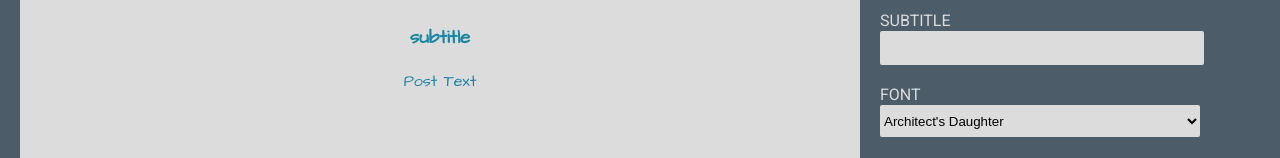
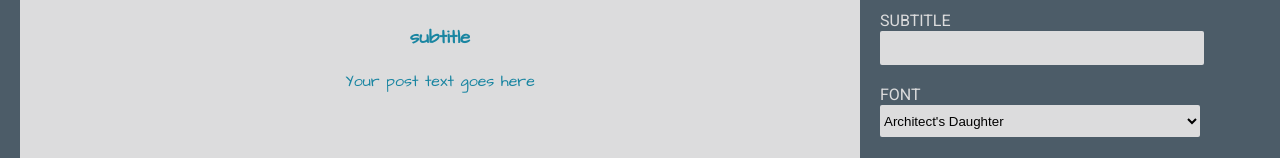
Before and after one commit to zhaoak/react-blog-builder, a React (Create React App) app: page / in a window 1280 px wide. Shown: the part 123-281 px from the top of the page. Built offline with nearby package versions, Linux system fonts and the light colour scheme; a web font is replaced by a local one.

Commit message:
text entry done

```diff
--- a/src/components/Editor/Editor.js
+++ b/src/components/Editor/Editor.js
@@ -2,16 +2,20 @@ import React from 'react';
 
 import './Editor.css';
 
-export default function Editor({ setTitle, setSubtitle, setFont, setAlignment }) {
+export default function Editor({ setTitle, setSubtitle, setFont, setAlignment, setText }) {
   const handleChangeTitle = (event) => {
     setTitle(event.target.value);
   };
 
   // setSubtitle is called inline in the subtitle input box
 
+  // setFont is called inline in font radio select element
+
   const handleChangeAlignment = (event) => {
     setAlignment(event.target.value);
   };
+
+  // setText handled as an inline function below
 
   return (
     <div className="editor">
@@ -20,20 +24,11 @@ export default function Editor({ setTitle, setSubtitle, setFont, setAlignment })
         <label htmlFor="title">Title</label>
       </div>
       <div className="form-control">
-        <input
-          type="text"
-          onChange={(event) => {
-            setSubtitle(event.target.value);
-          }}
-        />
+        <input type="text" onChange={(event) => setSubtitle(event.target.value)} />
         <label>Subtitle</label>
       </div>
       <div className="form-control">
-        <select
-          onChange={(event) => {
-            setFont(event.target.value);
-          }}
-        >
+        <select onChange={(event) => setFont(event.target.value)}>
           <option value="architect">{"Architect's Daughter"}</option>
           <option value="comforter">Comforter</option>
           <option value="fredoka">Fredoka</option>
@@ -63,7 +58,7 @@ export default function Editor({ setTitle, setSubtitle, setFont, setAlignment })
         </div>
       </div>
       <div className="form-control">
-        <textarea style={{ height: '250px' }} />
+        <textarea style={{ height: '250px' }} onChange={(e) => setText(e.target.value)} />
         <label>Text</label>
       </div>
     </div>
--- a/src/components/Home/Home.js
+++ b/src/components/Home/Home.js
@@ -16,12 +16,13 @@ export default function Home() {
   return (
     <main>
       {/* pass the state variables as props to the presentational components */}
-      <Preview title={title} subtitle={subtitle} font={font} alignment={alignment} />
+      <Preview title={title} subtitle={subtitle} font={font} alignment={alignment} text={text} />
       <Editor
         setTitle={setTitle}
         setSubtitle={setSubtitle}
         setFont={setFont}
         setAlignment={setAlignment}
+        setText={setText}
       />
     </main>
   );
--- a/src/components/Preview/Preview.js
+++ b/src/components/Preview/Preview.js
@@ -2,7 +2,7 @@ import React from 'react';
 
 import './Preview.css';
 
-export default function Preview({ title, subtitle, font, alignment }) {
+export default function Preview({ title, subtitle, font, alignment, text }) {
   // implement a Preview screen here
   //  Note - the HTML should have the following structure
   //  the main div should have a class of preview and the font-name prop
@@ -18,7 +18,7 @@ export default function Preview({ title, subtitle, font, alignment }) {
     <div className={`preview ${font}`} style={{ textAlign: `${alignment}` }}>
       <h1>{title}</h1>
       <h3>{subtitle}</h3>
-      <p>Post Text</p>
+      <p>{text}</p>
     </div>
   );
 }
```
